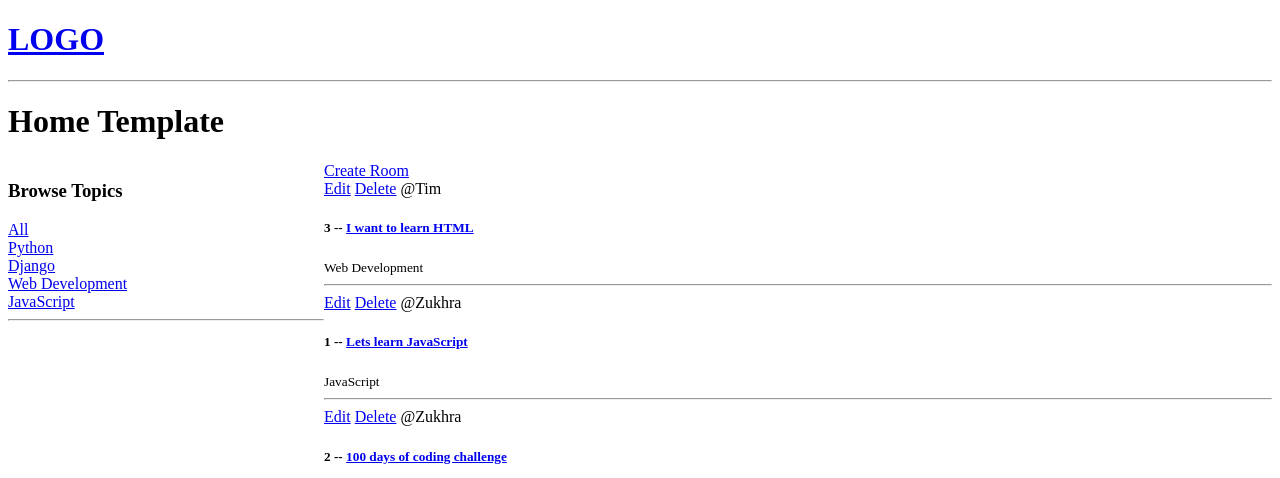
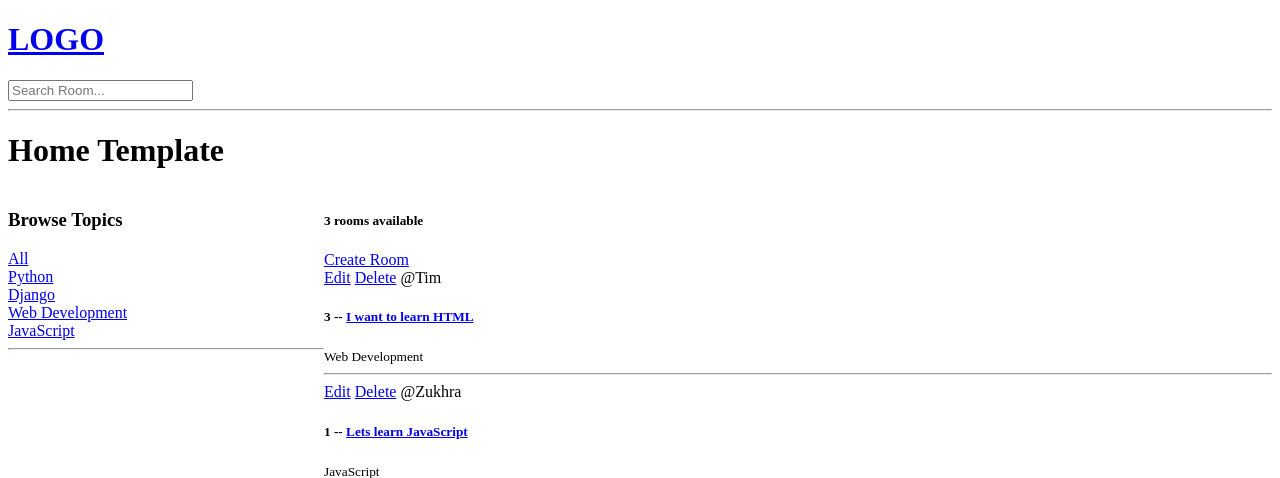
Before and after one commit to Zu18/StudyBuddy, a Django app: page / in a window 1280 px wide. Shown: the top 478 px of the page. Run offline with Django 4.2, Linux system fonts and the light colour scheme; data comes from the database, SQL or seed files in the repository.

Commit message:
Add Search finction by name, topic and discription

```diff
--- a/studybud/base/templates/base/home.html
+++ b/studybud/base/templates/base/home.html
@@ -24,6 +24,7 @@
        <hr>
      </div>
      <div>
+       <h5>{{room_count}} rooms available</h5>
        <a href="{% url 'create-room' %}">Create Room</a>
        <div>
          {% for room in rooms %}
--- a/studybud/base/views.py
+++ b/studybud/base/views.py
@@ -1,4 +1,5 @@
 from django.shortcuts import render, redirect
+from django.db.models import Q
 from .models import Room, Topic
 from .forms import RoomForm
 # Create your views here.
@@ -11,9 +12,14 @@ from .forms import RoomForm
 
 def home(request):
     q = request.GET.get('q') if request.GET.get('q') != None else ''
-    rooms = Room.objects.filter(topic__name__icontains=q)
+    rooms = Room.objects.filter(
+        Q(topic__name__icontains=q) |
+        Q(name__icontains=q) |
+        Q(description__icontains=q)
+    )
     topics = Topic.objects.all()
-    context = {'rooms': rooms, 'topics': topics}
+    room_count = rooms.count()
+    context = {'rooms': rooms, 'topics': topics, 'room_count': room_count}
     return render(request, 'base/home.html', context)
 
 def room(request, pk):
--- a/studybud/templates/navbar.html
+++ b/studybud/templates/navbar.html
@@ -2,4 +2,8 @@
    <h1>LOGO</h1>
 </a>
 
+<form method="GET" action="{% url 'home' %}">
+  <input type="text" name="q" placeholder="Search Room..." />
+</form>
+
 <hr>
```
